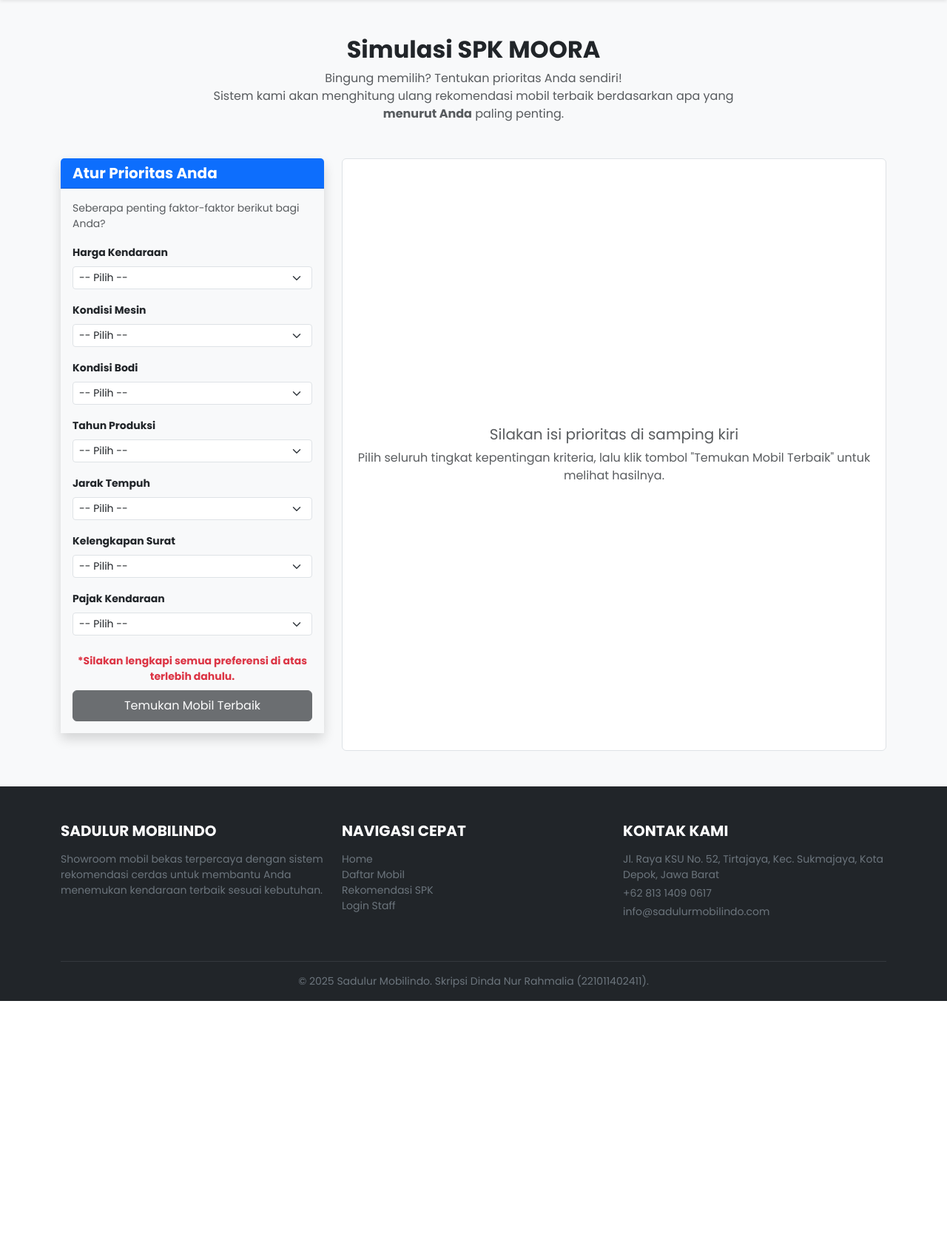
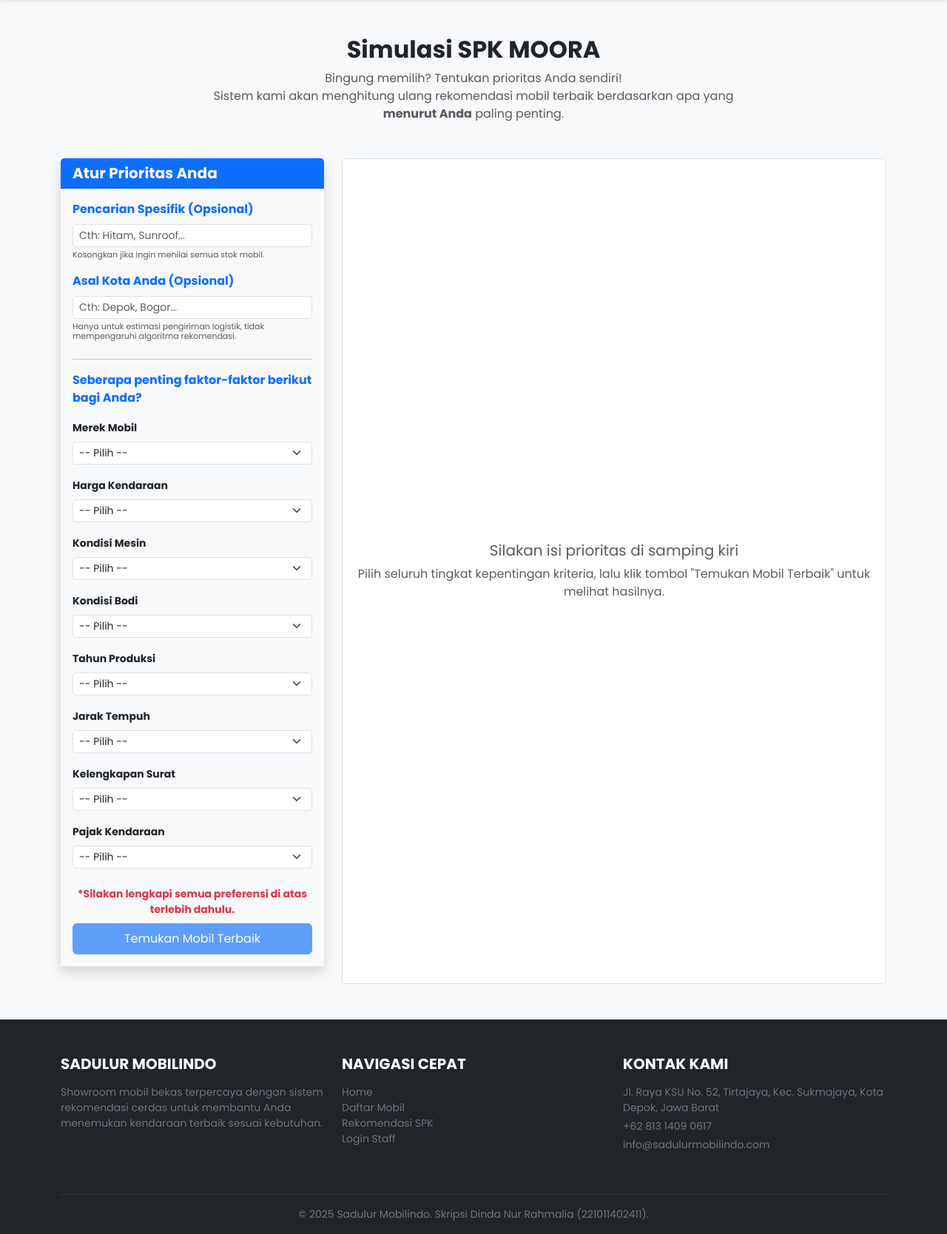
Before and after one commit to dindarhlia/spkmobilindo, a PHP site: page /simulasi.php in a window 1280 px wide. Shown: the part 56-1724 px from the top of the page at 74% size. Before the commit the page ends 1409 px from the top, so only its background shows below. Run offline with PHP 8.4, Linux system fonts and the light colour scheme.

Commit message:
Add files via upload

```diff
--- a/spkmobilindo/config/functions.php
+++ b/spkmobilindo/config/functions.php
@@ -55,6 +55,17 @@ function konversiNilaiPajak($status_pajak) {
     return 3;
 }
 
+// [REVISI] Fungsi Baru untuk Konversi Merek Mobil
+function konversiNilaiMerek($merek) {
+    // Ubah ke huruf kecil dan hilangkan spasi berlebih agar pencocokan akurat
+    $m = strtolower(trim($merek));
+    if (in_array($m, ['toyota', 'honda'])) return 5;
+    if (in_array($m, ['daihatsu', 'suzuki', 'mitsubishi'])) return 4;
+    if (in_array($m, ['nissan', 'mazda', 'wuling'])) return 3;
+    if (in_array($m, ['chevrolet', 'ford', 'hyundai'])) return 2;
+    return 1; // Merek lainnya
+}
+
 // Fungsi bantu untuk memastikan KM dan Harga terhindar dari error desimal
 function bersihkanAngka($angka) {
     return preg_replace("/[^0-9]/", "", (string)$angka);
@@ -99,18 +110,14 @@ function tambahMobil($data) {
     $jarak = bersihkanAngka($data['jarak_tempuh']);
 
     $foto = upload();
-    // Return -1 jika foto gagal diupload (karena format/ukuran)
     if ($foto === false) return -1;
 
-    // PERBAIKAN: Menyebutkan nama kolom satu persatu agar 100% Anti-Error
     $query_mobil = "INSERT INTO tb_alternatif
                     (nama_mobil, merek, harga_asli, tahun, jarak_tempuh, pajak_kendaraan, deskripsi, foto_mobil)
                     VALUES
                     ('$nama_mobil', '$merek', '$harga', '$tahun', '$jarak', '$pajak', '$deskripsi', '$foto')";
 
     $insert_berhasil = mysqli_query($conn, $query_mobil);
-
-    // Return 0 jika query utama gagal
     if (!$insert_berhasil) return 0;
 
     $id_baru = mysqli_insert_id($conn);
@@ -120,6 +127,7 @@ function tambahMobil($data) {
     $nilai_tahun = konversiNilaiTahun($tahun);
     $nilai_jarak = konversiNilaiKM($jarak);
     $nilai_pajak = konversiNilaiPajak($pajak);
+    $nilai_merek = konversiNilaiMerek($merek); // [REVISI] Generate nilai merek
 
     // Simpan nilai matriks
     simpanNilai($id_baru, 1, $nilai_harga);
@@ -129,8 +137,8 @@ function tambahMobil($data) {
     simpanNilai($id_baru, 5, $nilai_jarak);
     simpanNilai($id_baru, 6, $data['kelengkapan_surat']);
     simpanNilai($id_baru, 7, $nilai_pajak);
+    simpanNilai($id_baru, 8, $nilai_merek); // [REVISI] Insert ID Kriteria 8
 
-    // Sukses 100%
     return 1;
 }
 
@@ -148,12 +156,11 @@ function ubahMobil($data) {
     $tahun = htmlspecialchars($data['tahun']);
     $jarak = bersihkanAngka($data['jarak_tempuh']);
 
-    // Cek foto baru
     if ($_FILES['foto']['error'] === 4) {
         $foto = $gambarLama;
     } else {
         $foto = upload();
-        if ($foto === false) return -1; // Format / ukuran foto salah
+        if ($foto === false) return -1;
     }
 
     $query = "UPDATE tb_alternatif SET
@@ -174,6 +181,7 @@ function ubahMobil($data) {
     $nilai_tahun = konversiNilaiTahun($tahun);
     $nilai_jarak = konversiNilaiKM($jarak);
     $nilai_pajak = konversiNilaiPajak($pajak);
+    $nilai_merek = konversiNilaiMerek($merek); // [REVISI] Generate nilai merek update
 
     updateNilai($id, 1, $nilai_harga);
     updateNilai($id, 2, $data['kondisi_mesin']);
@@ -182,13 +190,13 @@ function ubahMobil($data) {
     updateNilai($id, 5, $nilai_jarak);
     updateNilai($id, 6, $data['kelengkapan_surat']);
     updateNilai($id, 7, $nilai_pajak);
+    updateNilai($id, 8, $nilai_merek); // [REVISI] Update ID Kriteria 8
 
     return 1;
 }
 
 function simpanNilai($id_mobil, $id_kriteria, $nilai) {
     global $conn;
-    // PERBAIKAN: Menyebutkan nama kolom agar terhindar dari Error NULL Primary Key
     $query = "INSERT INTO tb_penilaian (id_mobil, id_kriteria, nilai) VALUES ($id_mobil, $id_kriteria, '$nilai')";
     mysqli_query($conn, $query);
 }
@@ -204,7 +212,6 @@ function hapusMobil($id) {
     mysqli_query($conn, "DELETE FROM tb_alternatif WHERE id_mobil = $id");
     return mysqli_affected_rows($conn);
 }
-
 
 // =========================================================================
 // FUNGSI MOORA SPK - UNTUK ADMIN (BOBOT DATABASE)
@@ -285,17 +292,25 @@ function hitungMOORA() {
     ];
 }
 
-
 // =========================================================================
-// FUNGSI MOORA SPK - KHUSUS PUBLIK / SIMULASI (BOBOT DINAMIS INPUTAN USER)
+// FUNGSI MOORA SPK - KHUSUS PUBLIK / SIMULASI (BOBOT DINAMIS & PRE-FILTER)
 // =========================================================================
 
-function hitungMOORA_publik($bobot_dinamis) {
+// [REVISI] Menambahkan parameter $keyword opsional untuk Pre-Filter Free Text
+function hitungMOORA_publik($bobot_dinamis, $keyword = "") {
     global $conn;
 
-    $kriteria   = query("SELECT * FROM tb_kriteria ORDER BY id_kriteria ASC");
-    $alternatif = query("SELECT * FROM tb_alternatif");
+    $kriteria = query("SELECT * FROM tb_kriteria ORDER BY id_kriteria ASC");
 
+    // [REVISI] Memfilter alternatif menggunakan LIKE jika user mengisi Free Text
+    if (!empty($keyword)) {
+        $kw = mysqli_real_escape_string($conn, $keyword);
+        $alternatif = query("SELECT * FROM tb_alternatif WHERE nama_mobil LIKE '%$kw%' OR deskripsi LIKE '%$kw%'");
+    } else {
+        $alternatif = query("SELECT * FROM tb_alternatif");
+    }
+
+    // Jika filter text tidak menemukan satupun mobil, hentikan perhitungan
     if (empty($alternatif)) return [];
 
     // 1. Susun Matriks Keputusan (X) dari tb_penilaian
@@ -341,8 +356,9 @@ function hitungMOORA_publik($bobot_dinamis) {
             // Penentuan Klasifikasi Atribut (Benefit / Cost)
             $atribut = strtolower($k['atribut']);
 
-            // STRICT RULE: Klasifikasi mutlak untuk Pajak Kendaraan (ID 7) sebagai Benefit
-            if ($id_k == 7) {
+            // STRICT RULE: Klasifikasi mutlak untuk Pajak Kendaraan (7) sebagai Benefit
+            // dan (Opsional) Merek Mobil (8) sebagai Benefit jika belum diset di Database
+            if ($id_k == 7 || $id_k == 8) {
                 $atribut = 'benefit';
             }
 
@@ -362,7 +378,7 @@ function hitungMOORA_publik($bobot_dinamis) {
             'foto'        => $alt['foto_mobil'],
             'harga'       => $alt['harga_asli'],
             'nilai_akhir' => $nilai_akhir,
-            'skor'        => $nilai_akhir, // Disiapkan untuk memudahkan pemanggilan di form publik
+            'skor'        => $nilai_akhir,
             'data'        => $alt
         ];
     }
--- a/spkmobilindo/simulasi.php
+++ b/spkmobilindo/simulasi.php
@@ -5,13 +5,39 @@ include 'header.php';
 // Inisialisasi Variabel Hasil agar tidak error saat pertama kali load
 $top_3 = [];
 $is_submitted = false;
+$pesan_kosong = false; // Penanda jika freetext tidak membuahkan hasil
+
+// KAMUS ARRAY ESTIMASI JARAK (JABODETABEK)
+$estimasi_jarak = [
+    'depok'             => 'Satu Kota (Estimasi 0 - 15 KM)',
+    'jakarta selatan'   => 'Estimasi 15 - 25 KM',
+    'jakarta timur'     => 'Estimasi 20 - 30 KM',
+    'jakarta pusat'     => 'Estimasi 25 - 35 KM',
+    'jakarta barat'     => 'Estimasi 30 - 40 KM',
+    'jakarta utara'     => 'Estimasi 35 - 45 KM',
+    'bogor'             => 'Estimasi 20 - 40 KM',
+    'tangerang'         => 'Estimasi 30 - 50 KM',
+    'tangerang selatan' => 'Estimasi 15 - 25 KM',
+    'bekasi'            => 'Estimasi 25 - 45 KM'
+];
+
+$jarak_customer_asli = '';
+$jarak_customer_lower = '';
 
 // PROSES SAAT TOMBOL DITEKAN
 if (isset($_POST['hitung'])) {
     $is_submitted = true;
 
-    // 1. Ambil Input Mentah Preferensi User (Skala 1-5)
-    // Di-mapping sesuai id_kriteria di database
+    // Tangkap Input Pencarian & Jarak (Non-Algoritmik)
+    $keyword_filter = trim($_POST['freetext']);
+
+    // Tangkap Variabel Jarak dan ubah ke lowercase untuk pencocokan array
+    if (isset($_POST['jarak_customer']) && $_POST['jarak_customer'] !== '') {
+        $jarak_customer_asli = trim($_POST['jarak_customer']);
+        $jarak_customer_lower = strtolower($jarak_customer_asli);
+    }
+
+    // Ambil Input Mentah Preferensi User (Skala 1-5) -> Algoritmik
     $input_mentah = [
         1 => (float)$_POST['p_harga'],    // C1 (Cost)
         2 => (float)$_POST['p_mesin'],    // C2 (Benefit)
@@ -19,27 +45,31 @@ if (isset($_POST['hitung'])) {
         4 => (float)$_POST['p_tahun'],    // C4 (Benefit)
         5 => (float)$_POST['p_km'],       // C5 (Cost)
         6 => (float)$_POST['p_surat'],    // C6 (Benefit)
-        7 => (float)$_POST['p_pajak']     // C7 (Benefit) - Pasti jadi benefit
+        7 => (float)$_POST['p_pajak'],    // C7 (Benefit)
+        8 => (float)$_POST['p_merek']     // C8 (Benefit)
     ];
 
-    // 2. Normalisasi Bobot Input User (Total Sigma = 1.00)
+    // Normalisasi Bobot Input User (Total Sigma = 1.00)
     $total_input = array_sum($input_mentah);
     $bobot_dinamis = [];
     foreach ($input_mentah as $id_kriteria => $nilai) {
         if ($total_input > 0) {
             $bobot_dinamis[$id_kriteria] = $nilai / $total_input;
         } else {
-            // Pengaman (Fail-safe) jika terjadi error manipulasi elemen inspect form
-            $bobot_dinamis[$id_kriteria] = 1 / 7;
+            // Pengaman (Fail-safe)
+            $bobot_dinamis[$id_kriteria] = 1 / 8;
         }
     }
 
-    // 3. Panggil Fungsi Otak SPK MOORA (Pembobotan Ganda) dari functions.php
-    // Hasil yang dikembalikan otomatis sudah di-ranking dari tertinggi ke terendah
-    $hasil_rekomendasi = hitungMOORA_publik($bobot_dinamis);
+    // Panggil Fungsi Otak SPK MOORA (Variabel jarak_customer SAMA SEKALI TIDAK DIMASUKKAN KESINI)
+    $hasil_rekomendasi = hitungMOORA_publik($bobot_dinamis, $keyword_filter);
 
-    // 4. Ambil 3 Teratas Saja untuk ditampilkan
-    $top_3 = array_slice($hasil_rekomendasi, 0, 3);
+    if(empty($hasil_rekomendasi)) {
+        $pesan_kosong = true;
+    } else {
+        // Ambil 3 Teratas Saja untuk ditampilkan
+        $top_3 = array_slice($hasil_rekomendasi, 0, 3);
+    }
 }
 ?>
 
@@ -60,10 +90,28 @@ if (isset($_POST['hitung'])) {
                 </div>
                 <div class="card-body bg-light">
                     <form action="" method="post" id="formSimulasi">
-                        <p class="small text-muted mb-3">Seberapa penting faktor-faktor berikut bagi Anda?</p>
+
+                        <!-- Filter Opsional -->
+                        <div class="mb-3">
+                            <label class="form-label fw-bold text-primary">Pencarian Spesifik (Opsional)</label>
+                            <input type="text" name="freetext" class="form-control form-control-sm" placeholder="Cth: Hitam, Sunroof..." autocomplete="off" value="<?= isset($_POST['freetext']) ? $_POST['freetext'] : ''; ?>">
+                            <div class="form-text mt-1 text-muted" style="font-size: 11px; line-height: 1.2;">Kosongkan jika ingin menilai semua stok mobil.</div>
+                        </div>
+
+                        <!-- Input Jarak Tempat Tinggal Customer -->
+                        <div class="mb-4">
+                            <label class="form-label fw-bold text-primary">Asal Kota Anda (Opsional)</label>
+                            <input type="text" name="jarak_customer" class="form-control form-control-sm" placeholder="Cth: Depok, Bogor..." autocomplete="off" value="<?= isset($_POST['jarak_customer']) ? $_POST['jarak_customer'] : ''; ?>">
+                            <div class="form-text mt-1 text-muted" style="font-size: 11px; line-height: 1.2;">Hanya untuk estimasi pengiriman logistik, tidak mempengaruhi algoritma rekomendasi.</div>
+                        </div>
+
+                        <hr>
+                        <!-- PERBAIKAN: Tulisan dibuat tebal (bold) dan berwarna biru (text-primary) -->
+                        <p class="fw-bold text-primary mb-3">Seberapa penting faktor-faktor berikut bagi Anda?</p>
 
                         <?php
                         $form_items = [
+                            'p_merek' => 'Merek Mobil',
                             'p_harga' => 'Harga Kendaraan',
                             'p_mesin' => 'Kondisi Mesin',
                             'p_bodi'  => 'Kondisi Bodi',
@@ -92,7 +140,7 @@ if (isset($_POST['hitung'])) {
                             <div id="pesanPeringatan" class="text-danger small text-center mb-2 fw-bold">
                                 *Silakan lengkapi semua preferensi di atas terlebih dahulu.
                             </div>
-                            <button type="submit" name="hitung" id="btnSubmit" class="btn btn-dark py-2" disabled>
+                            <button type="submit" name="hitung" id="btnSubmit" class="btn btn-primary py-2" disabled>
                                 <i class="bi bi-search"></i> Temukan Mobil Terbaik
                             </button>
                         </div>
@@ -108,9 +156,40 @@ if (isset($_POST['hitung'])) {
                     <h5>Silakan isi prioritas di samping kiri</h5>
                     <p>Pilih seluruh tingkat kepentingan kriteria, lalu klik tombol "Temukan Mobil Terbaik" untuk melihat hasilnya.</p>
                 </div>
+            <?php elseif($pesan_kosong): ?>
+                <div class="text-center py-5 border rounded bg-white h-100 d-flex flex-column justify-content-center align-items-center">
+                    <i class="bi bi-search text-danger display-4 mb-3"></i>
+                    <h5 class="text-danger">Mobil Tidak Ditemukan!</h5>
+                    <p class="text-muted">Tidak ada mobil yang cocok dengan pencarian spesifik "<b><?= $_POST['freetext']; ?></b>".<br>Silakan hapus atau ubah kata kunci Anda.</p>
+                </div>
             <?php else: ?>
 
-                <h4 class="fw-bold mb-4 text-success">Top 3 Rekomendasi Untuk Anda:</h4>
+                <!-- LOGIKA TAMPILAN SAPAAN & ESTIMASI JARAK -->
+                <?php if(empty($jarak_customer_asli)): ?>
+                    <div class="alert alert-info shadow-sm border-0 mb-4">
+                        <h5 class="fw-bold text-dark mb-2">Top 3 Rekomendasi Untuk Anda!</h5>
+                        <p class="mb-0 small text-dark">Berikut adalah 3 rekomendasi mobil terbaik yang paling sesuai dengan prioritas Anda! Silakan hubungi kami untuk menjadwalkan cek unit langsung di showroom.</p>
+                    </div>
+                <?php else: ?>
+                    <div class="alert alert-info shadow-sm border-0 mb-4">
+                        <h5 class="fw-bold text-dark mb-3">Top 3 Rekomendasi Untuk Anda!</h5>
+                        <ul class="list-unstyled small text-dark mb-3">
+                            <li class="mb-1">📍 <b>Lokasi Anda:</b> <?= htmlspecialchars($jarak_customer_asli); ?></li>
+                            <li>🚗 <b>Estimasi Jarak ke Showroom:</b>
+                                <?php
+                                // Cek apakah kota ada di dalam kamus array
+                                if (array_key_exists($jarak_customer_lower, $estimasi_jarak)) {
+                                    echo $estimasi_jarak[$jarak_customer_lower];
+                                } else {
+                                    echo "Menyesuaikan titik lokasi akurat Anda";
+                                }
+                                ?>
+                            </li>
+                        </ul>
+                        <p class="mb-0 small text-dark">Berikut adalah 3 rekomendasi mobil terbaik untuk Anda! Tim Sadulur Mobilindo siap melayani konsultasi tujuan pengiriman unit ke lokasi Anda. Silakan klik tombol WhatsApp untuk negosiasi lebih lanjut.</p>
+                    </div>
+                <?php endif; ?>
+                <!-- END LOGIKA TAMPILAN SAPAAN -->
 
                 <?php foreach($top_3 as $index => $res):
                     $m = $res['data'];
@@ -146,8 +225,11 @@ if (isset($_POST['hitung'])) {
                 </div>
                 <?php endforeach; ?>
 
-                <div class="alert alert-info mt-4 small">
-                    <i class="bi bi-info-circle-fill"></i> Hasil ini dihitung menggunakan metode MOORA berdasarkan bobot prioritas yang baru saja Anda masukkan.
+                <div class="alert alert-secondary mt-4 small border-0">
+                    <i class="bi bi-info-circle-fill"></i> Hasil ini dihitung menggunakan algoritma MOORA.
+                    <?php if(!empty($_POST['freetext'])): ?>
+                        (Telah difilter menggunakan kata kunci: <b><?= htmlspecialchars($_POST['freetext']); ?></b>)
+                    <?php endif; ?>
                 </div>
 
             <?php endif; ?>
@@ -161,7 +243,6 @@ if (isset($_POST['hitung'])) {
         const btnSubmit = document.getElementById('btnSubmit');
         const pesanPeringatan = document.getElementById('pesanPeringatan');
 
-        // Fungsi untuk mengecek apakah semua select sudah terisi
         function periksaPilihan() {
             let semuaTerisi = true;
             selects.forEach(function(select) {
@@ -170,7 +251,6 @@ if (isset($_POST['hitung'])) {
                 }
             });
 
-            // Jika semua sudah dipilih, aktifkan tombol & sembunyikan pesan
             if (semuaTerisi) {
                 btnSubmit.removeAttribute('disabled');
                 pesanPeringatan.style.display = 'none';
@@ -180,7 +260,6 @@ if (isset($_POST['hitung'])) {
             }
         }
 
-        // Jalankan fungsi cek setiap kali pengguna mengganti pilihan dropdown
         selects.forEach(function(select) {
             select.addEventListener('change', periksaPilihan);
         });
```
Also changed, not shown: spkmobilindo/db_spkmobilindo.sql (+27 -6 lines).
